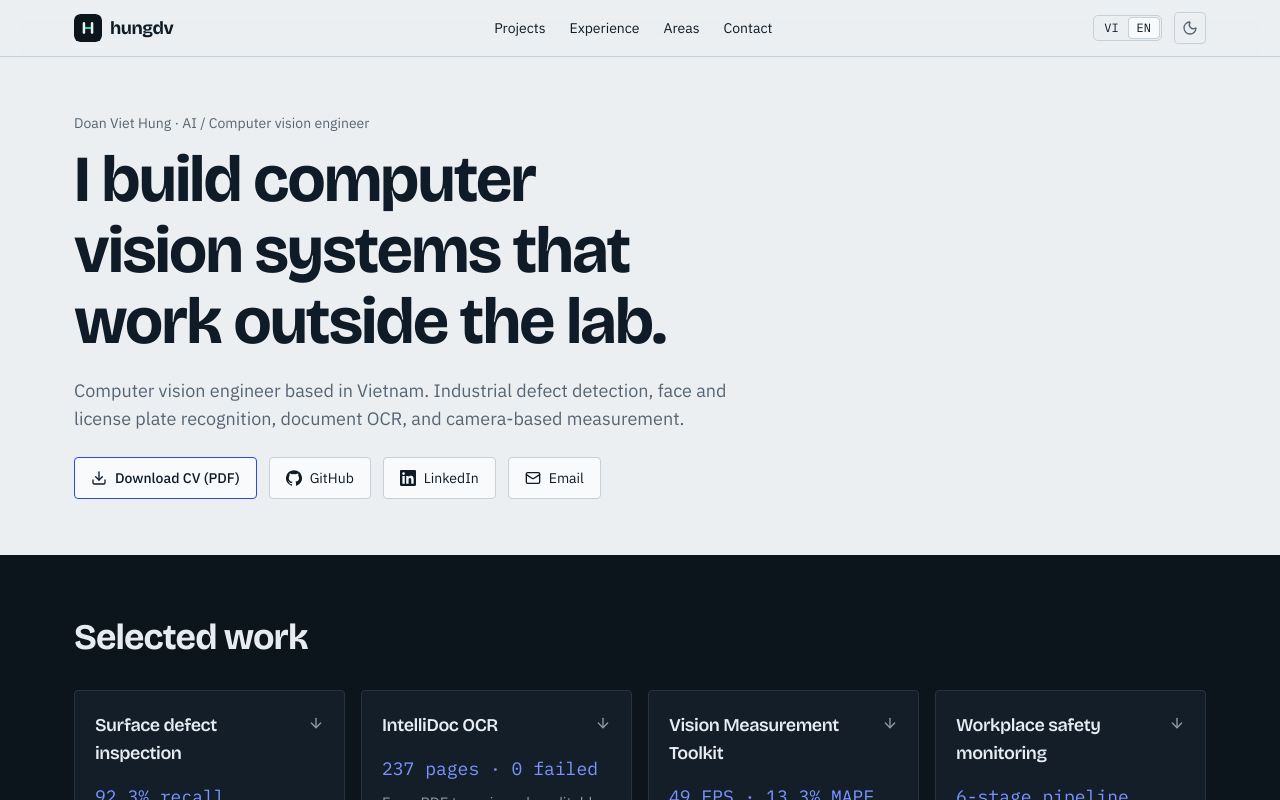
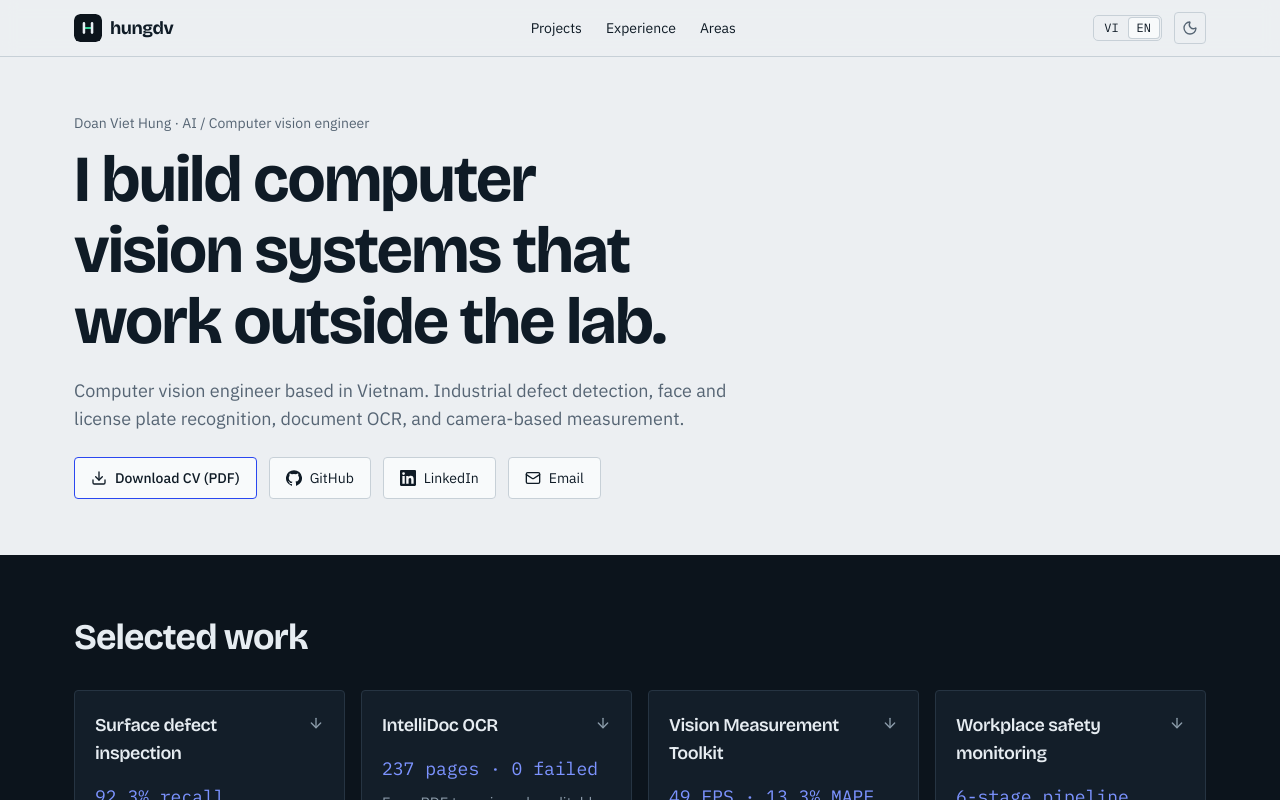
Before and after one commit to DoanVietHung03/HUNGDV_PORTFOLIO, a Next.js app: page /en/ in a window 1280 px wide. Shown: the top 800 px of the page. Built offline with nearby package versions, Linux system fonts and the light colour scheme.

Commit message:
fix minor error

```diff
--- a/app/[lang]/page.tsx
+++ b/app/[lang]/page.tsx
@@ -61,7 +61,6 @@ export default async function Page({ params }: { params: Promise<{ lang: string
             <a href="#projects" className="text-ink-2 hover:text-ink">{c.nav.projects}</a>
             <a href="#experience" className="text-ink-2 hover:text-ink">{c.nav.experience}</a>
             <a href="#areas" className="text-ink-2 hover:text-ink">{c.nav.areas}</a>
-            <a href="#contact" className="text-ink-2 hover:text-ink">{c.nav.contact}</a>
           </nav>
           <HeaderControls lang={lang} labels={{ toLight: c.nav.toLight, toDark: c.nav.toDark, otherLang: c.nav.otherLang }} />
         </div>
@@ -232,7 +231,7 @@ export default async function Page({ params }: { params: Promise<{ lang: string
         </section>
 
         {/* ---- education ---- */}
-        <section id="education" data-anchor aria-labelledby="edu-title" className="mt-20 border-t-[3px] border-ink pt-8 grid gap-6 lg:grid-cols-12">
+        <section id="education" data-anchor aria-labelledby="edu-title" className="mt-20 border-t-[3px] border-ink pt-8 pb-20 grid gap-6 lg:grid-cols-12">
           <h2 id="edu-title" className="text-3xl lg:col-span-4">
             {c.education.title}
           </h2>
@@ -276,30 +275,6 @@ export default async function Page({ params }: { params: Promise<{ lang: string
           </div>
         </section>
 
-        {/* ---- contact ---- */}
-        <section id="contact" data-anchor aria-labelledby="contact-title" className="mt-20 border-t-[3px] border-ink pt-8 pb-20 grid gap-6 lg:grid-cols-12">
-          <h2 id="contact-title" className="text-3xl lg:col-span-4">
-            {c.contact.title}
-          </h2>
-          <div className="lg:col-span-8">
-            <p className="text-lg prose-w">{c.contact.body}</p>
-            <ul className="mt-6 flex flex-wrap gap-3">
-              <li>
-                <ContactLink href={site.github} icon={<GithubIcon />} label={`${c.contact.github} · ${site.githubHandle}`} />
-              </li>
-              {site.email && (
-                <li>
-                  <ContactLink href={`mailto:${site.email}`} icon={<Mail size={16} aria-hidden />} label={site.email} />
-                </li>
-              )}
-              {site.linkedin && (
-                <li>
-                  <ContactLink href={site.linkedin} icon={<LinkedinIcon />} label={c.contact.linkedin} />
-                </li>
-              )}
-            </ul>
-          </div>
-        </section>
         </div>
       </main>
 
@@ -310,6 +285,12 @@ export default async function Page({ params }: { params: Promise<{ lang: string
             <p>{c.footer.synthetic}</p>
           </div>
           <p className="sm:text-right">
+            <a href={`mailto:${site.email}`} className="hover:text-ink">{site.email}</a>
+            {' · '}
+            <a href={site.github} className="hover:text-ink">GitHub</a>
+            {' · '}
+            <a href={site.linkedin} className="hover:text-ink">LinkedIn</a>
+            <br />
             © {new Date().getFullYear()} {c.name}
             <br />
             {c.footer.source}
--- a/app/globals.css
+++ b/app/globals.css
@@ -216,8 +216,8 @@ a { color: inherit; }
   background: var(--bg);
   color: var(--ink);
 }
-/* in dark mode the page is already dark, so lift the band one step */
-:root[data-theme='dark'] .band { --bg: #131e29; --surface: #1a2734; }
+/* in dark mode the page is already dark, so tint the band cobalt to keep it distinct */
+:root[data-theme='dark'] .band { --bg: #172042; --surface: #1e2a52; --line: #33427a; --ink-2: #a9b4d6; }
 @media (prefers-color-scheme: dark) {
-  :root:not([data-theme]) .band { --bg: #131e29; --surface: #1a2734; }
+  :root:not([data-theme]) .band { --bg: #172042; --surface: #1e2a52; --line: #33427a; --ink-2: #a9b4d6; }
 }
--- a/content/en.ts
+++ b/content/en.ts
@@ -12,7 +12,6 @@ export const en: Content = {
     experience: 'Experience',
     projects: 'Projects',
     areas: 'Areas',
-    contact: 'Contact',
     skip: 'Skip to main content',
     toLight: 'Switch to light theme',
     toDark: 'Switch to dark theme',
@@ -238,8 +237,8 @@ export const en: Content = {
       {
         company: 'HPT Vietnam Corporation',
         roles: [
+          { title: 'Intern', period: 'Jul 2025 – Nov 2025' },
           { title: 'AI – Computer Vision Solution Engineer', period: 'Dec 2025 – present' },
-          { title: 'Intern', period: 'Jul 2025 – Nov 2025' },
         ],
         points: [
           "Contributed to the company's vision AI platform for security and operations: face recognition, face anti-spoofing, license plate recognition (ALPR) and PPE detection. Co-author on the platform's intellectual property certificate.",
@@ -277,10 +276,6 @@ export const en: Content = {
   },
   contact: {
     title: 'Contact',
-    body: 'If you need someone who takes computer vision from experiment to deployment, or want to talk about the research questions above, get in touch.',
-    github: 'https://github.com/DoanVietHung03',
-    email: 'hungdoan29102003@gmail.com',
-    linkedin: 'https://www.linkedin.com/in/h%C6%B0ng-%C4%91o%C3%A0n-a636502ba/',
   },
   footer: {
     privacy:
--- a/content/types.ts
+++ b/content/types.ts
@@ -103,7 +103,6 @@ export interface Content {
     experience: string;
     projects: string;
     areas: string;
-    contact: string;
     skip: string;
     toLight: string;
     toDark: string;
@@ -164,6 +163,6 @@ export interface Content {
     achievementsTitle: string;
     achievements: string[];
   };
-  contact: { title: string; body: string; github: string; email: string; linkedin: string };
+  contact: { title: string };
   footer: { privacy: string; synthetic: string; source: string };
 }
--- a/content/vi.ts
+++ b/content/vi.ts
@@ -12,7 +12,6 @@ export const vi: Content = {
     experience: 'Kinh nghiệm',
     projects: 'Dự án',
     areas: 'Lĩnh vực',
-    contact: 'Liên hệ',
     skip: 'Bỏ qua, đến nội dung chính',
     toLight: 'Chuyển sang nền sáng',
     toDark: 'Chuyển sang nền tối',
@@ -238,8 +237,8 @@ export const vi: Content = {
       {
         company: 'HPT Vietnam Corporation',
         roles: [
+          { title: 'Thực tập sinh', period: '07/2025 – 11/2025' },
           { title: 'AI – Computer Vision Solution Engineer', period: '12/2025 – nay' },
-          { title: 'Thực tập sinh', period: '07/2025 – 11/2025' },
         ],
         points: [
           'Đóng góp vào nền tảng thị giác AI cho an ninh và vận hành của công ty: nhận diện khuôn mặt, chống giả mạo khuôn mặt, nhận dạng biển số (ALPR) và nhận diện đồ bảo hộ lao động (PPE). Đồng tác giả trong chứng nhận sở hữu trí tuệ của nền tảng này.',
@@ -277,10 +276,6 @@ export const vi: Content = {
   },
   contact: {
     title: 'Liên hệ',
-    body: 'Nếu bạn đang tìm người làm thị giác máy tính từ thí nghiệm đến triển khai, hoặc muốn trao đổi về các hướng nghiên cứu ở trên, hãy liên hệ với mình.',
-    github: 'https://github.com/DoanVietHung03',
-    email: 'hungdoan29102003@gmail.com',
-    linkedin: 'https://www.linkedin.com/in/h%C6%B0ng-%C4%91o%C3%A0n-a636502ba/',
   },
   footer: {
     privacy:
```
Also changed, not shown: 1 other file (tests, documents, lock files or other folders).
